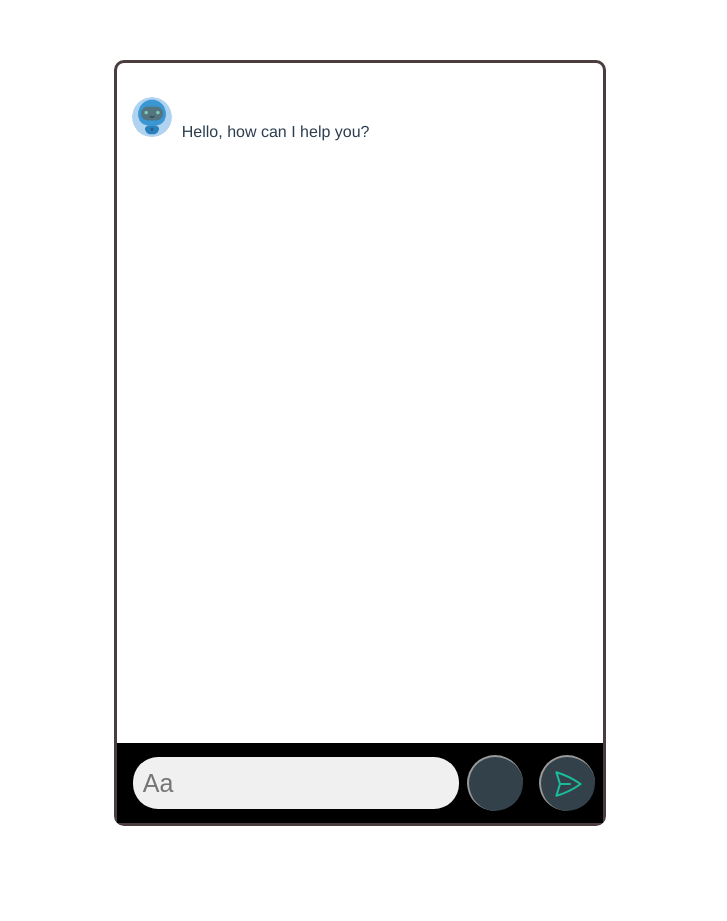
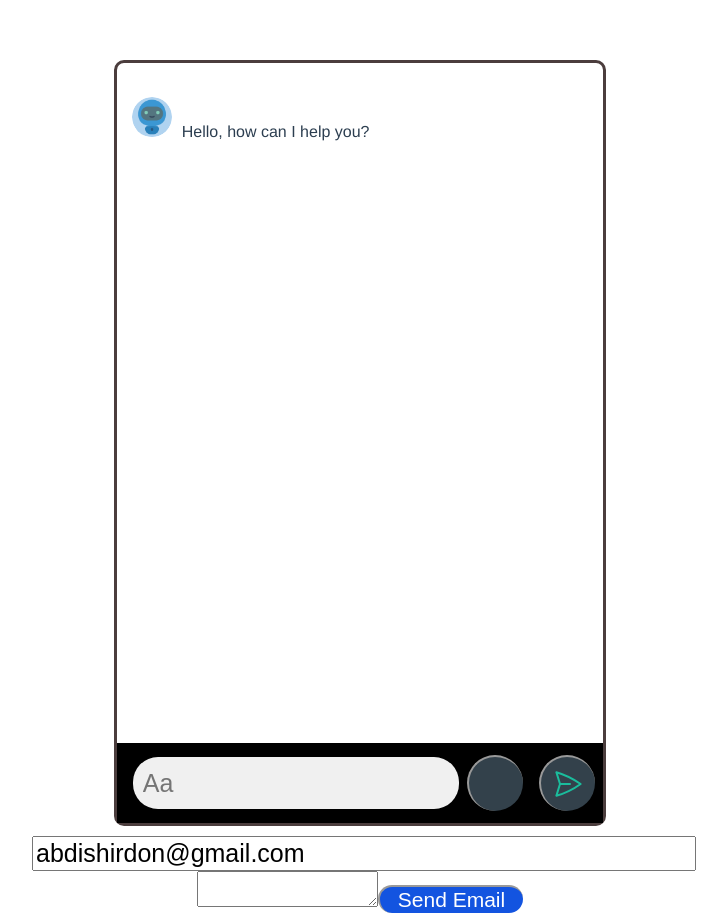
Before and after one commit to said-abdi-dev/Chatbot.ai, a Vue app in the folder vue/: page / in a window 1280 px wide. Shown: the whole page, without its empty margins (280-1007 px from the left). Before the commit the page ends 836 px from the top, so only its background shows below. Built offline with nearby package versions, Linux system fonts and the light colour scheme.

Commit message:
pullng before pushing

```diff
--- a/vue/package.json
+++ b/vue/package.json
@@ -10,6 +10,7 @@
   "dependencies": {
     "axios": "^0.21.1",
     "core-js": "^3.9.1",
+    "emailjs-com": "^3.2.0",
     "heroicons": "^2.0.18",
     "vue": "^2.6.12",
     "vue-router": "^3.5.1",
--- a/vue/src/components/ChatBot.vue
+++ b/vue/src/components/ChatBot.vue
@@ -1,4 +1,5 @@
 <template>
+  <main class="rootTemplateTag">
     <section class="chat-box">
       <section class="chat-box-list-container" ref="chatbox">
         <div class="vertical-buttons">
@@ -14,7 +15,11 @@
           <li v-if="messages.length == 0" class="message-content">
             <div class="text-and-image-container">
               <div class="bot-image">
-              <img src="img/botIcon.png" alt="Bot Icon" class="message-icon" />
+                <img
+                  src="img/botIcon.png"
+                  alt="Bot Icon"
+                  class="message-icon"
+                />
               </div>
 
               <p class="message-text">Hello, how can I help you?</p>
@@ -40,7 +45,11 @@
 
             <div class="text-and-image-container" v-else>
               <div class="bot-image">
-              <img src="img/botIcon.png" alt="Bot Icon" class="message-icon" />
+                <img
+                  src="img/botIcon.png"
+                  alt="Bot Icon"
+                  class="message-icon"
+                />
               </div>
               <div class="message-container">
                 <!-- Bot message -->
@@ -72,8 +81,7 @@
           </li>
         </ul>
         <!-- text to speech/voice -->
-      <div class="voiceAndText">
-      </div>
+        <div class="voiceAndText"></div>
       </section>
 
       <div class="chat-input-bar">
@@ -136,12 +144,28 @@
         </button>
       </div>
     </section>
+    <!-- div email form temp here -->
+    <section class="sectionForEmailForm">
+      <div class="emailForm">
+        <form @submit.prevent="sendEmail" ref="hiddenForm" id="hidden-form">
+          <!-- now work on fixing the format part! -->
+      <input v-model="formData.to_name" type="text" name="to_name" />
+      <textarea v-model="responseMessage" name="message"></textarea>
+      <!-- Other input fields if needed -->
+      <button type="submit" :disabled="sending">Send Email</button>
+    </form>
+    </div>
+    </section>
+  </main>
 </template>
 
 <script>
 import ChatBotResponseService from "../services/ChatbotResponseService";
 import LinkedInService from "../services/LinkedInService";
+import emailjs from "emailjs-com";
 
+// Initialize EmailJS with your user ID
+emailjs.init("wKoUGtuY-Z0xMUnPc");
 export default {
   name: "ChatBox",
 
@@ -161,6 +185,13 @@ export default {
 
       isSpeaking: false,
       speech: window.speechSynthesis,
+
+      formData: {
+        //object sent to emailjs
+        to_name: "abdishirdon@gmail.com",
+        message: "cats",
+      },
+      sending: false,
     };
   },
   mounted() {
@@ -269,16 +300,29 @@ export default {
       //probably a good idea to have this if condition in a different method
       if (message.includes("job")) {
         LinkedInService.getJob(message).then((response) => {
-          console.log(response.data.data[0].url);
-          let linkedJob =
-            `<a href = "${response.data.data[0].url}">` +
-            "click here for jobs</a>";
+          let linkedJobs = "";
+          response.data.data.forEach((item) => {
+            linkedJobs += `<a href="${item.url}" target="_blank">${item.title}</a><br>`;
+          });
           this.messages.unshift({
-            text: linkedJob,
-            author: "response-box", //this is coming from the chatbot as a response.
+            text: 'here are some jobs, reply YES if you want us to email them to you<br>' + linkedJobs,
+            author: "response-box",
           });
         });
-      } else {
+      console.log(this.messages);
+      }
+      else if (message.includes("YES") || message.includes("yes") && this.messages[1].text.includes("job")){
+        this.messages.unshift({
+            text: 'what is your email?',
+            author: "response-box",
+          });
+      }
+      else if (message.includes("@") && this.messages[1].text.includes("email")){
+        console.log(this.messages[0])
+        this.formData = this.messages[0].text;
+        this.sendEmail()
+      }
+       else{
         //get normal response
         ChatBotResponseService.getChatbotResponse(
           message,
@@ -287,7 +331,7 @@ export default {
         )
           .then((responseArray) => {
             //after a response comes back from the server we take
-            console.log(responseArray);
+            console.log(this.messages[0].text)
             this.subjectContext = responseArray.data[1];
             this.topicContext = responseArray.data[2];
             this.responseMessage = responseArray.data[0];
@@ -302,6 +346,24 @@ export default {
             console.error(err);
           });
       }
+    },
+    sendEmail() {
+      //emailjs send email method
+      this.sending = true;
+      const serviceID = "default_service";
+      const templateID = "template_qjk5gaf";
+      const formElement = this.$refs.hiddenForm;
+
+      emailjs
+        .sendForm(serviceID, templateID, formElement)
+        .then(() => {
+          this.sending = false;
+          alert("Sent!");
+        })
+        .catch((err) => {
+          this.sending = false;
+          alert(JSON.stringify(err));
+        });
     },
   },
 };
@@ -518,7 +580,7 @@ button {
 
 .chat-box-list-container::-webkit-scrollbar {
   width: 0.8rem;
-  background-color: transparent
+  background-color: transparent;
 }
 .greeting {
   margin: 10px;
@@ -530,7 +592,7 @@ button {
 .send-btn-svg {
   height: 1.75rem;
   width: 1.75rem;
-  z-index:2;
+  z-index: 2;
 }
 .send-button {
   height: 4rem;
@@ -545,7 +607,6 @@ button {
   padding-top: 200;
   display: flex;
 }
-
 .btn-wrapper {
   height: 3.5rem;
   width: 3.5rem;
@@ -559,7 +620,7 @@ button {
   justify-content: center; /* Center horizontally */
   align-items: center; /* Center vertically */
   cursor: pointer;
-  z-index:1;
+  z-index: 1;
 }
 
 .btn-standard {
@@ -569,6 +630,6 @@ button {
   color: #1abc9c;
 }
 ::-webkit-scrollbar-corner {
-  background: transparent  /* Replace 'your-color' with the desired background color */
+  background: transparent; /* Replace 'your-color' with the desired background color */
 }
 </style>
```
Also changed, not shown: 1 other file (tests, documents, lock files or other folders). Lines whose indentation alone changed are shown as unchanged.
